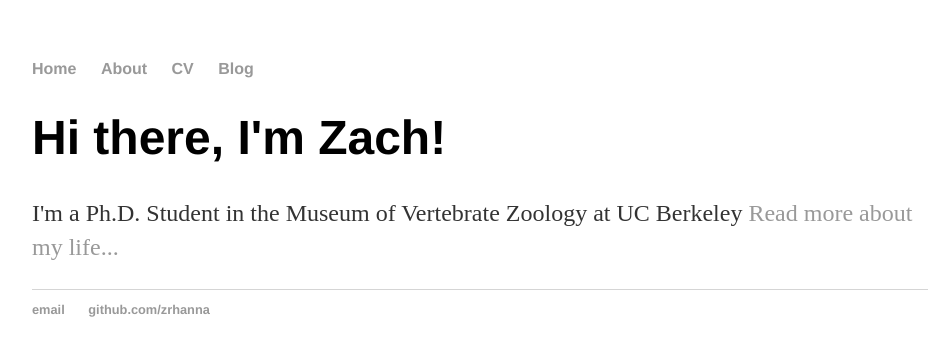
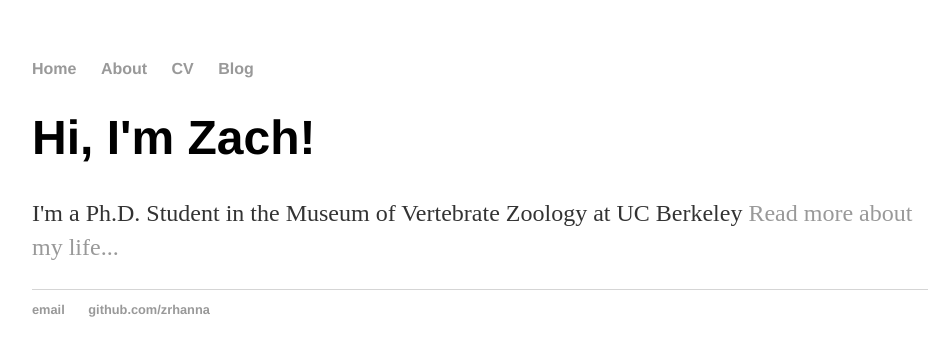
Before and after one commit to zacharyhanna/zacharyhanna.github.io, a Jekyll site: the page built from index.html, in a window 1280 px wide. Shown: the top 356 px of the page, without its empty margins (160-1103 px from the left). Built offline with Jekyll 4.4.1, drawn with Linux system fonts in a browser that asks for light colours.

Commit message:
Update index.html

```diff
--- a/index.html
+++ b/index.html
@@ -1,30 +1,8 @@
-<!DOCTYPE html>
-<html>
-	<head>
-		<title>Zachary R. Hanna</title>
-		<!-- link to main stylesheet -->
-		<link rel="stylesheet" type="text/css" href="/css/main.css">
-	</head>
-	<body>
-		<nav>
-    		<ul>
-        		<li><a href="/">Home</a></li>
-	        	<li><a href="/about">About</a></li>
-        		<li><a href="/cv">CV</a></li>
-        		<li><a href="/blog">Blog</a></li>
-    		</ul>
-		</nav>
-		<div class="container">
-    		<div class="blurb">
-        		<h1>Hi there, I'm Zach!</h1>
-				<p>I'm a Ph.D. Student in the Museum of Vertebrate Zoology at UC Berkeley <a href="/about">Read more about my life...</a></p>
-    		</div><!-- /.blurb -->
-		</div><!-- /.container -->
-		<footer>
-    		<ul>
-        		<li><a href="mailto:zachanna@berkeley.edu">email</a></li>
-        		<li><a href="https://github.com/zrhanna">github.com/zrhanna</a></li>
-			</ul>
-		</footer>
-	</body>
-</html>
+---
+layout: default
+title: Zachary R. Hanna
+---
+<div class="blurb">
+	<h1>Hi, I'm Zach!</h1>
+	<p>I'm a Ph.D. Student in the Museum of Vertebrate Zoology at UC Berkeley <a href="/about">Read more about my life...</a></p>
+</div><!-- /.blurb -->
```
